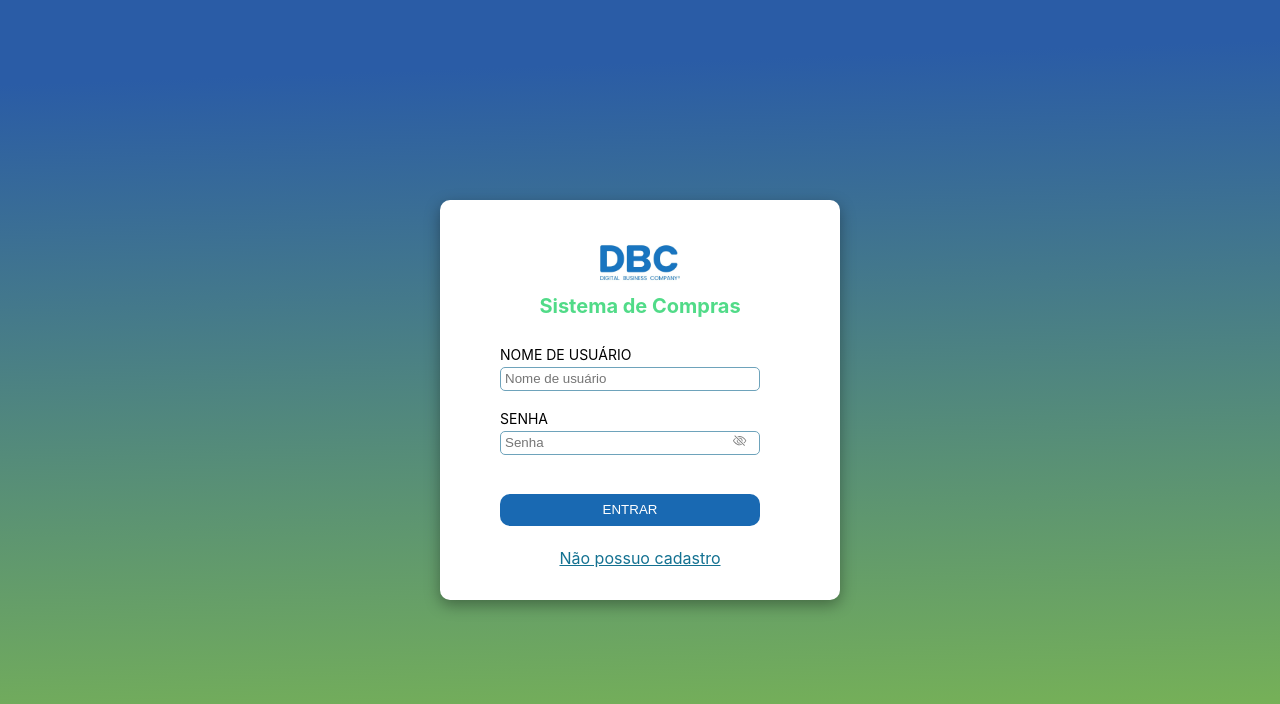
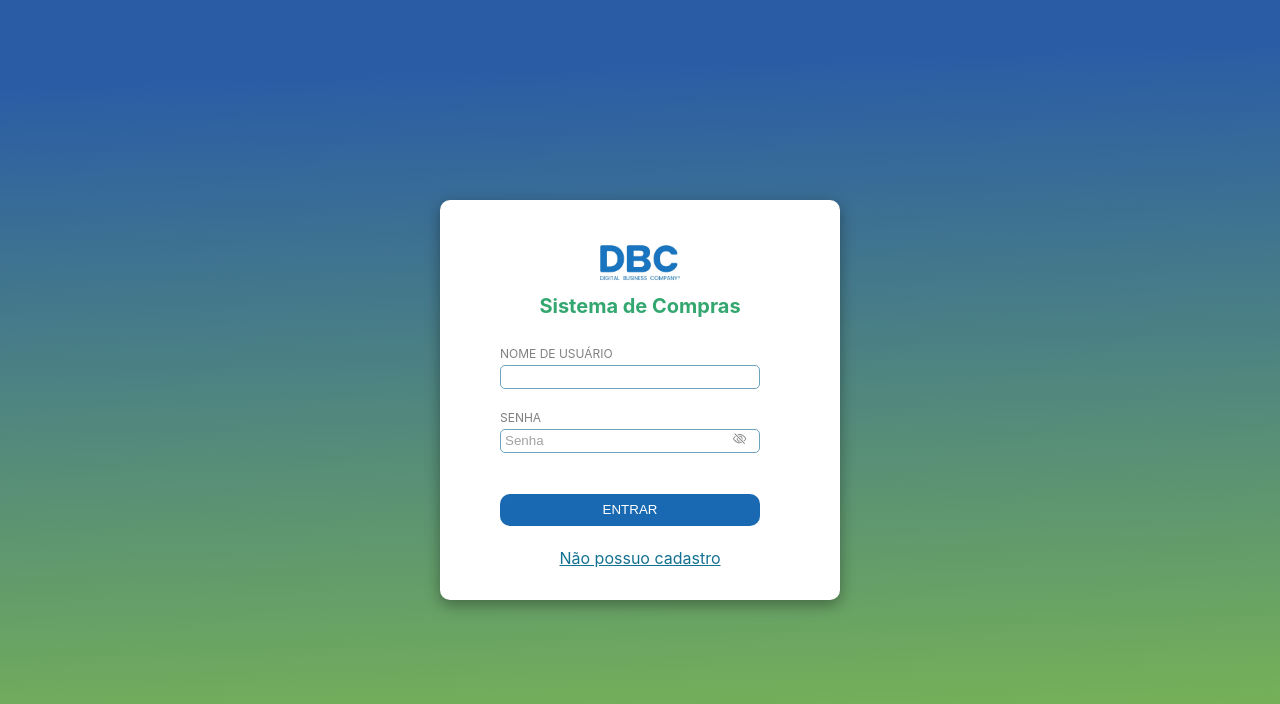
Before and after one commit to Filipa-SRocha/dbc-sistema-compras, a React (Create React App) app: page /login in a window 1280 px wide. Shown: the top 704 px of the page. Built offline with nearby package versions, Linux system fonts and the light colour scheme.

Commit message:
Refatoração login

```diff
--- /dev/null
+++ b/src/components/forms/components/visibilityButton/VisibilityButton.jsx
@@ -0,0 +1,18 @@
+import { BsEyeSlash } from 'react-icons/bs';
+import { BsEye } from 'react-icons/bs';
+import { Button } from './visibilityButton.style';
+
+const VisibilityButton = ({ setIsPasswordVisible, isPasswordVisible }) => {
+	const changePasswordVisibility = () => {
+		isPasswordVisible
+			? setIsPasswordVisible(false)
+			: setIsPasswordVisible(true);
+	};
+
+	return (
+		<Button type='button' onClick={changePasswordVisibility}>
+			{isPasswordVisible ? <BsEye /> : <BsEyeSlash />}
+		</Button>
+	);
+};
+export default VisibilityButton;
--- /dev/null
+++ b/src/components/forms/components/visibilityButton/visibilityButton.style.js
@@ -0,0 +1,8 @@
+import styled from 'styled-components';
+
+export const Button = styled.button`
+	width: 20px;
+	background-color: transparent;
+	border: none;
+	color: gray;
+`;
--- a/src/components/forms/form.styled.js
+++ b/src/components/forms/form.styled.js
@@ -82,7 +82,9 @@ export const FormContainer = styled.div`
 	}
 
 	& label {
-		font-size: 14px;
+		font-size: 12px;
+		color: gray;
+		text-transform: uppercase;
 		margin-bottom: 4px;
 	}
 
@@ -94,15 +96,15 @@ export const FormContainer = styled.div`
 		border: 1px solid #6ea3bb;
 		padding: 0 4px;
 		margin-bottom: 2px;
+
+		::placeholder {
+			color: #a3a2a2;
+		}
 	}
 
 	& > * > div > div > button {
-		width: 20px;
-		background-color: transparent;
-		border: none;
 		position: relative;
 		right: 30px;
-		color: gray;
 	}
 
 	& > * > button {
--- a/src/consts.js
+++ b/src/consts.js
@@ -1,4 +1,4 @@
 export const primaryColor = '#1969b2';
 export const primaryDark = '#155692';
 export const primaryLight = '#137191';
-export const secondaryColor = '#51db88';
+export const secondaryColor = '#33a76f';
--- a/src/pages/login/Login.jsx
+++ b/src/pages/login/Login.jsx
@@ -3,19 +3,12 @@ import * as Yup from 'yup';
 import { useState } from 'react';
 
 import PopUpForm from '../../components/forms/PopUpForm';
-import { BsEyeSlash } from 'react-icons/bs';
-import { BsEye } from 'react-icons/bs';
 import { Errors } from '../../components/forms/form.styled';
 import { PrimaryButton } from '../../components/buttons/buttons';
+import VisibilityButton from '../../components/forms/components/visibilityButton/VisibilityButton';
 
 const Login = () => {
 	const [isPasswordVisible, setIsPasswordVisible] = useState(false);
-
-	const changePasswordVisibility = () => {
-		isPasswordVisible
-			? setIsPasswordVisible(false)
-			: setIsPasswordVisible(true);
-	};
 
 	const handleLogin = () => {
 		//logica de login
@@ -45,7 +38,7 @@ const Login = () => {
 					<Form>
 						<div>
 							<label htmlFor='nome'>NOME DE USUÁRIO</label>
-							<Field name='nome' placeholder='Nome de usuário' />
+							<Field name='nome' />
 							{errors.nome && touched.nome ? (
 								<Errors>{errors.nome}</Errors>
 							) : null}
@@ -60,9 +53,10 @@ const Login = () => {
 									placeholder='Senha'
 								/>
 
-								<button type='button' onClick={changePasswordVisibility}>
-									{isPasswordVisible ? <BsEye /> : <BsEyeSlash />}
-								</button>
+								<VisibilityButton
+									setIsPasswordVisible={setIsPasswordVisible}
+									isPasswordVisible={isPasswordVisible}
+								/>
 							</div>
 							{errors.senha && touched.senha ? (
 								<Errors>{errors.senha}</Errors>
```
